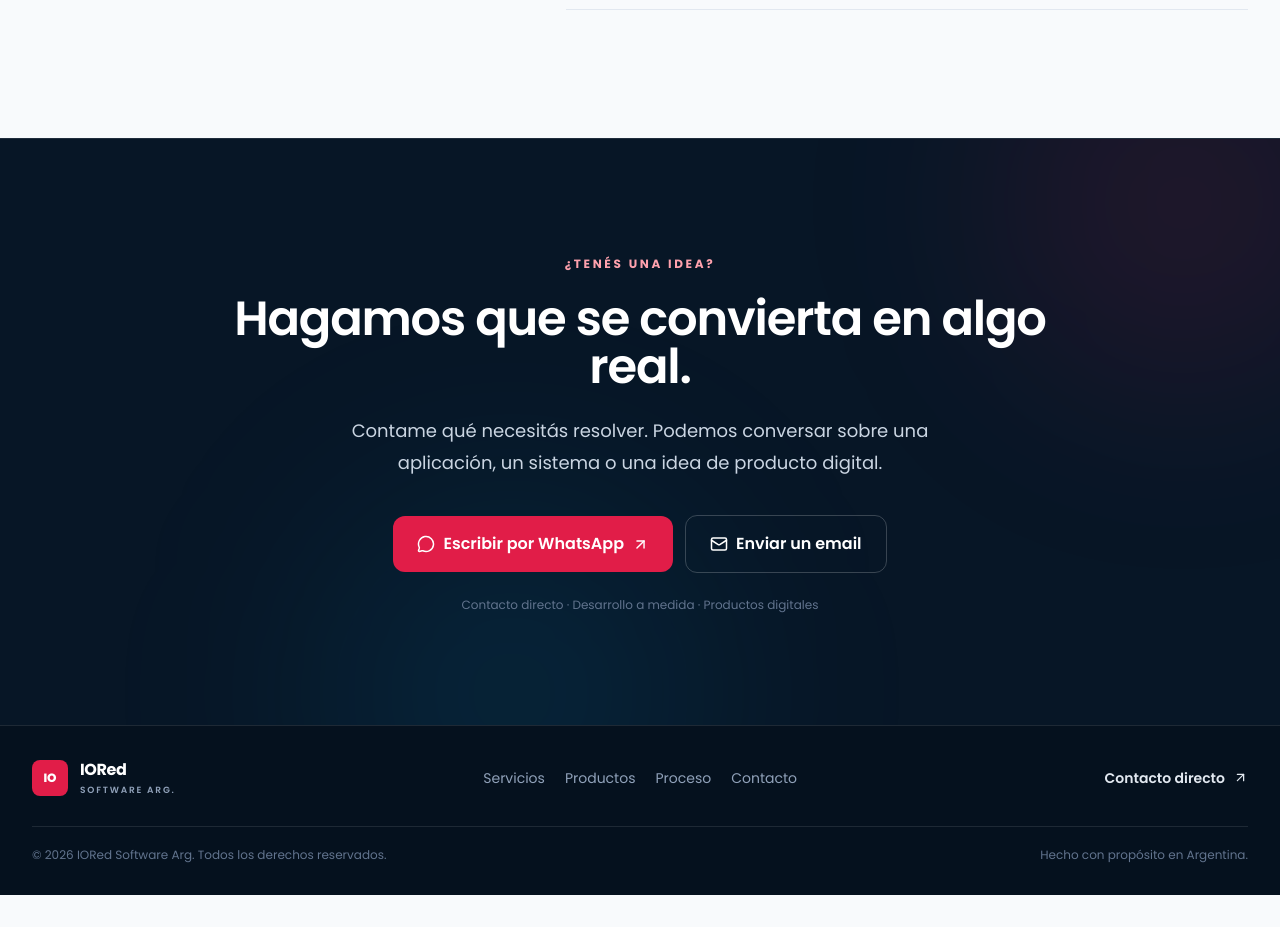
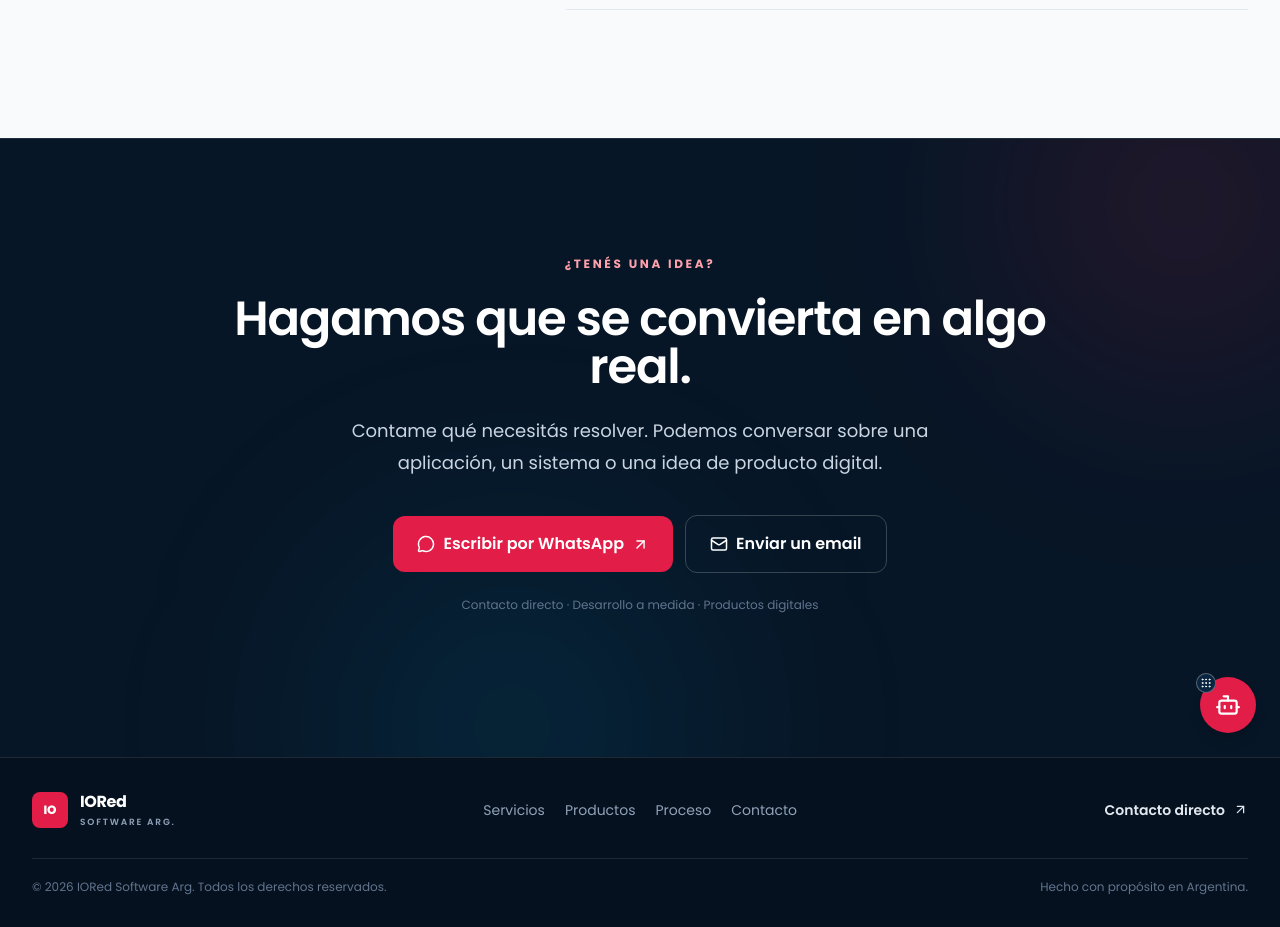
Before and after one commit to Elio-Nicolas/landing-io-red, a Next.js app: page / in a window 1280 px wide. Shown: the part 4500-5427 px from the top of the page. Before the commit the page ends 5395 px from the top, so only its background shows below. Built offline with nearby package versions, Linux system fonts and the light colour scheme.

Commit message:
Mount chatbot in contact section

```diff
--- a/components/CTA.tsx
+++ b/components/CTA.tsx
@@ -1,8 +1,9 @@
 import { ArrowUpRight, Mail, MessageCircle } from "lucide-react";
+import Bot from "@/components/Bot";
 
 export default function CTA() {
   return (
-    <section id="contact" className="relative overflow-hidden border-t border-white/10 bg-[#071626] px-5 py-24 text-white md:px-8 md:py-28">
+    <section id="contact" className="relative overflow-hidden border-t border-white/10 bg-[#071626] px-5 pt-24 pb-36 text-white md:px-8 md:pt-28 md:pb-36">
       <div className="pointer-events-none absolute -right-24 -top-32 h-96 w-96 rounded-full bg-rose-500/10 blur-[100px]" aria-hidden="true" />
       <div className="pointer-events-none absolute -bottom-40 left-1/4 h-96 w-96 rounded-full bg-sky-500/10 blur-[110px]" aria-hidden="true" />
       <div className="relative mx-auto max-w-4xl text-center">
@@ -23,6 +24,7 @@ export default function CTA() {
         </div>
         <p className="mt-6 text-xs text-slate-500">Contacto directo · Desarrollo a medida · Productos digitales</p>
       </div>
+      <Bot />
     </section>
   );
 }
```
